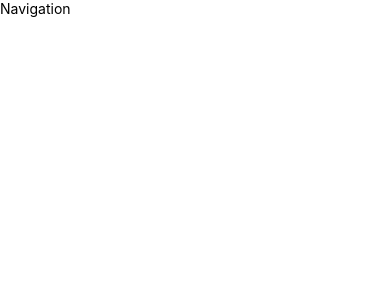
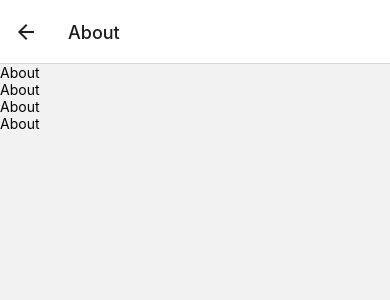
Before and after one commit to przemek-gawron/TestingWorkshopApp, a React Native app: screen /About in a window 390 px wide. Shown: the top 300 px of the page. Built offline with nearby package versions, Linux system fonts and the light colour scheme.

Commit message:
add navigation package

```diff
--- a/App.tsx
+++ b/App.tsx
@@ -5,18 +5,16 @@
  * @format
  */
 
-import React, { useEffect } from 'react';
-import type {PropsWithChildren} from 'react';
+import React from 'react';
 import {
   SafeAreaView,
 } from 'react-native';
 
 import Navigation from './src/navigation';
-import axios from 'axios';
 
 function App(): JSX.Element {
   return (
-    <SafeAreaView >
+    <SafeAreaView style={{flex: 1}} >
       <Navigation />
     </SafeAreaView>
   );
--- a/package.json
+++ b/package.json
@@ -11,9 +11,13 @@
     "test": "jest --watch"
   },
   "dependencies": {
+    "@react-navigation/native": "^6.1.9",
+    "@react-navigation/native-stack": "^6.9.17",
     "axios": "^1.6.5",
     "react": "18.2.0",
-    "react-native": "0.72.6"
+    "react-native": "0.72.6",
+    "react-native-safe-area-context": "^4.8.2",
+    "react-native-screens": "^3.29.0"
   },
   "devDependencies": {
     "@babel/core": "^7.20.0",
--- a/src/navigation/index.tsx
+++ b/src/navigation/index.tsx
@@ -1,11 +1,20 @@
-import {View, Text} from 'react-native';
 import React from 'react';
+import {NavigationContainer} from '@react-navigation/native';
+import {createNativeStackNavigator} from '@react-navigation/native-stack';
+import {Text, View} from 'react-native';
+import Users from 'screens/users';
+import About from 'screens/about';
+
+const Stack = createNativeStackNavigator();
 
 const Navigation = () => {
   return (
-    <View>
-      <Text>Navigation</Text>
-    </View>
+    <NavigationContainer>
+      <Stack.Navigator initialRouteName="Users">
+        <Stack.Screen name="Users" component={Users} />
+        <Stack.Screen name="About" component={About} />
+      </Stack.Navigator>
+    </NavigationContainer>
   );
 };
 
--- /dev/null
+++ b/src/screens/about/index.tsx
@@ -0,0 +1,15 @@
+import {View, Text} from 'react-native';
+import React from 'react';
+
+const About = () => {
+  return (
+    <View>
+      <Text>About</Text>
+      <Text>About</Text>
+      <Text>About</Text>
+      <Text>About</Text>
+    </View>
+  );
+};
+
+export default About;
--- /dev/null
+++ b/src/screens/users/index.tsx
@@ -0,0 +1,16 @@
+import {View, Text} from 'react-native';
+import React from 'react';
+
+const Users = () => {
+  console.log('render');
+  return (
+    <View>
+      <Text>Users</Text>
+      <Text>Users</Text>
+      <Text>Users</Text>
+      <Text>Users</Text>
+    </View>
+  );
+};
+
+export default Users;
```
Also changed, not shown: 3 other files (tests, documents, lock files or other folders).
